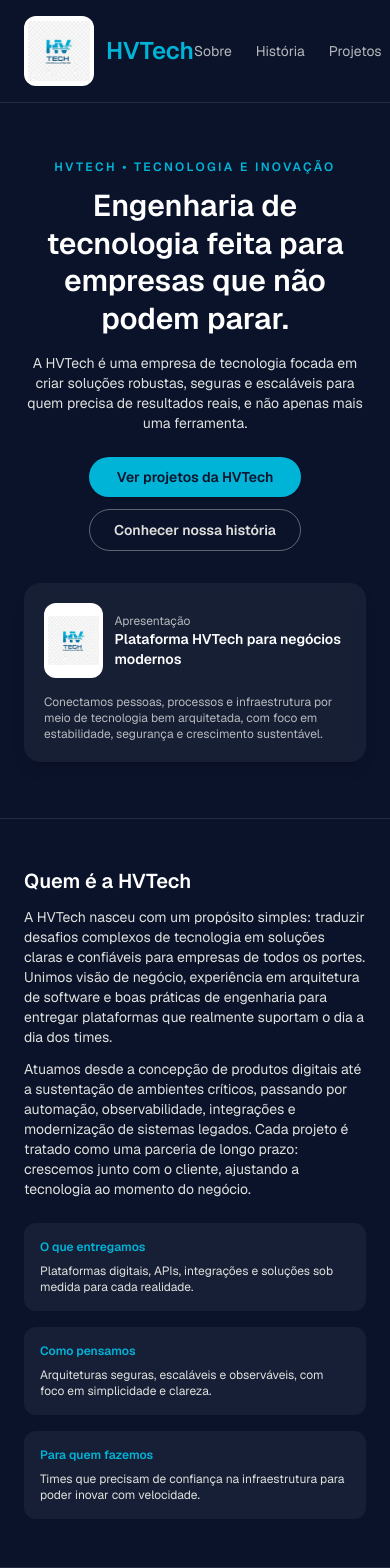
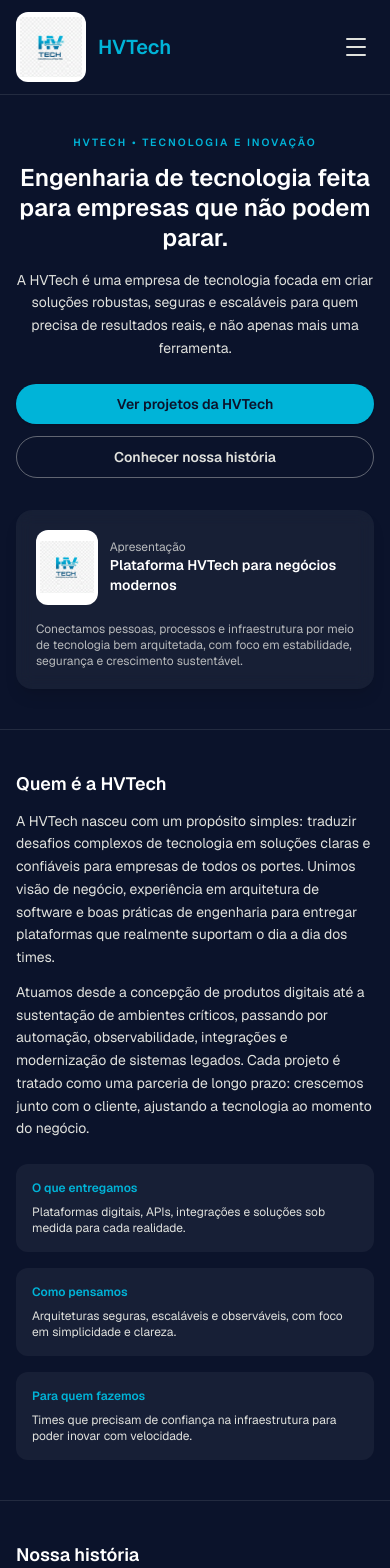
Before and after one commit to HenriqueNC-3/HVTech, a Next.js app in the folder hvtech/: page / in a window 390 px wide. Shown: the top 1568 px of the page. Built offline with nearby package versions, Linux system fonts and the light colour scheme.

Commit message:
Site está responsivo

```diff
--- a/hvtech/app/globals.css
+++ b/hvtech/app/globals.css
@@ -23,4 +23,15 @@ body {
   background: var(--background);
   color: var(--foreground);
   font-family: Arial, Helvetica, sans-serif;
+  margin: 0;
+  padding: 0;
+  min-height: 100vh;
+  -webkit-font-smoothing: antialiased;
+  text-rendering: optimizeLegibility;
 }
+
+img {
+  max-width: 100%;
+  height: auto;
+  display: block;
+}
--- a/hvtech/app/page.tsx
+++ b/hvtech/app/page.tsx
@@ -1,46 +1,111 @@
+ "use client";
+
+import { useState } from "react";
 import Footer from "@/components/diretosautorais";
 import Logo from "@/components/Logo";
 import AnimatedSection from "@/components/AnimatedSection";
 
 export default function Home() {
+  const [isMenuOpen, setIsMenuOpen] = useState(false);
+
   return (
     <div className="flex min-h-screen flex-col bg-[#0B132B] font-sans text-[#E0E1DD]">
-      <header className="flex items-center justify-between border-b border-white/10 px-6 py-4">
-        <a href="/" className="flex items-center gap-3 transition-transform duration-300 hover:scale-105">
+      <header className="border-b border-white/10 px-4 py-3 sm:px-6 sm:py-4">
+        <div className="mx-auto flex max-w-5xl items-center justify-between">
+          <a
+            href="/"
+            className="flex items-center gap-3 transition-transform duration-300 hover:scale-105"
+          >
             <Logo size="sm" />
-          <span className="text-2xl font-semibold text-[#00B4D8]">HVTech</span>
+            <span className="text-xl font-semibold text-[#00B4D8] sm:text-2xl">
+              HVTech
+            </span>
           </a>
-        <nav className="flex gap-6 text-sm">
-          <a href="#apresentacao" className="text-[#E0E1DD]/80 transition-colors duration-300 hover:text-white">
+
+          {/* Navegação desktop */}
+          <nav className="hidden gap-6 text-sm md:flex">
+            <a
+              href="#apresentacao"
+              className="text-[#E0E1DD]/80 transition-colors duration-300 hover:text-white"
+            >
               Sobre
             </a>
-          <a href="#historia" className="text-[#E0E1DD]/80 transition-colors duration-300 hover:text-white">
+            <a
+              href="#historia"
+              className="text-[#E0E1DD]/80 transition-colors duration-300 hover:text-white"
+            >
               História
             </a>
-          <a href="/projetos" className="text-[#E0E1DD]/80 transition-colors duration-300 hover:text-white">
+            <a
+              href="/projetos"
+              className="text-[#E0E1DD]/80 transition-colors duration-300 hover:text-white"
+            >
               Projetos
             </a>
           </nav>
+
+          {/* Botão menu mobile */}
+          <button
+            type="button"
+            className="inline-flex items-center justify-center rounded-md p-2 text-[#E0E1DD] hover:bg-white/5 focus:outline-none focus:ring-2 focus:ring-[#00B4D8] md:hidden"
+            aria-label="Abrir menu de navegação"
+            onClick={() => setIsMenuOpen((open) => !open)}
+          >
+            <span className="sr-only">Abrir menu</span>
+            <div className="flex flex-col gap-1.5">
+              <span className="block h-0.5 w-5 rounded-full bg-current" />
+              <span className="block h-0.5 w-5 rounded-full bg-current" />
+              <span className="block h-0.5 w-5 rounded-full bg-current" />
+            </div>
+          </button>
+        </div>
+
+        {/* Menu mobile */}
+        {isMenuOpen && (
+          <nav className="mt-3 flex flex-col gap-2 border-t border-white/10 pt-3 text-sm md:hidden">
+            <a
+              href="#apresentacao"
+              className="px-2 py-1 text-[#E0E1DD]/90 transition-colors duration-200 hover:bg-white/5"
+              onClick={() => setIsMenuOpen(false)}
+            >
+              Sobre
+            </a>
+            <a
+              href="#historia"
+              className="px-2 py-1 text-[#E0E1DD]/90 transition-colors duration-200 hover:bg-white/5"
+              onClick={() => setIsMenuOpen(false)}
+            >
+              História
+            </a>
+            <a
+              href="/projetos"
+              className="px-2 py-1 text-[#E0E1DD]/90 transition-colors duration-200 hover:bg-white/5"
+              onClick={() => setIsMenuOpen(false)}
+            >
+              Projetos
+            </a>
+          </nav>
+        )}
       </header>
 
       <main className="flex-1">
         {/* Seção hero */}
-        <section className="px-6 py-14">
+        <section className="px-4 py-10 sm:px-6 sm:py-14">
           <div className="mx-auto max-w-5xl">
             <div className="flex flex-col items-center gap-8 md:flex-row md:items-center md:justify-between">
-              <AnimatedSection className="flex flex-col items-center text-center md:items-start md:text-left md:max-w-xl">
-                <p className="mb-3 text-xs font-semibold tracking-[0.2em] text-[#00B4D8] uppercase">
+              <AnimatedSection className="flex max-w-xl flex-col items-center text-center md:items-start md:text-left">
+                <p className="mb-3 text-[0.65rem] font-semibold uppercase tracking-[0.2em] text-[#00B4D8] sm:text-xs">
                   HVTECH • TECNOLOGIA E INOVAÇÃO
                 </p>
-                <h1 className="text-3xl font-semibold leading-tight text-white sm:text-4xl">
+                <h1 className="text-2xl font-semibold leading-tight text-white sm:text-3xl md:text-4xl">
                   Engenharia de tecnologia feita para empresas que não podem parar.
                 </h1>
-                <p className="mt-4 text-sm text-[#E0E1DD]">
+                <p className="mt-4 text-sm leading-relaxed text-[#E0E1DD] sm:text-base">
                   A HVTech é uma empresa de tecnologia focada em criar soluções
                   robustas, seguras e escaláveis para quem precisa de resultados
                   reais, e não apenas mais uma ferramenta.
                 </p>
-                <div className="mt-6 flex flex-col gap-3 sm:flex-row">
+                <div className="mt-6 flex w-full flex-col gap-3 sm:flex-row sm:justify-start">
                   <a
                     href="/projetos"
                     className="inline-flex items-center justify-center rounded-full bg-[#00B4D8] px-6 py-2.5 text-sm font-semibold text-[#0B132B] shadow-sm transition-all duration-300 hover:scale-105 hover:opacity-90"
@@ -56,8 +121,11 @@ export default function Home() {
                 </div>
               </AnimatedSection>
 
-              <AnimatedSection className="flex flex-col items-center gap-4 md:items-end" delay={0.2}>
-                <div className="rounded-2xl bg-white/5 p-5 shadow-lg backdrop-blur-sm transition-all duration-300 hover:bg-white/[0.07] hover:shadow-xl">
+              <AnimatedSection
+                className="flex w-full max-w-sm flex-col items-center gap-4 md:max-w-md md:items-end"
+                delay={0.2}
+              >
+                <div className="w-full rounded-2xl bg-white/5 p-5 shadow-lg backdrop-blur-sm transition-all duration-300 hover:bg-white/[0.07] hover:shadow-xl">
                   <div className="flex items-center gap-3">
                     <Logo size="md" />
                     <div>
@@ -81,14 +149,14 @@ export default function Home() {
         {/* Apresentação institucional da empresa */}
         <section
           id="apresentacao"
-          className="border-t border-white/10 bg-[#0B132B] px-6 py-12"
+          className="border-t border-white/10 bg-[#0B132B] px-4 py-10 sm:px-6 sm:py-12"
         >
           <div className="mx-auto max-w-5xl">
             <AnimatedSection>
-            <h2 className="text-xl font-semibold text-white">
+            <h2 className="text-lg font-semibold text-white sm:text-xl">
               Quem é a HVTech
             </h2>
-            <p className="mt-3 text-sm text-[#E0E1DD]">
+            <p className="mt-3 text-sm leading-relaxed text-[#E0E1DD] sm:text-base">
               A HVTech nasceu com um propósito simples: traduzir desafios
               complexos de tecnologia em soluções claras e confiáveis para
               empresas de todos os portes. Unimos visão de negócio, experiência
@@ -96,14 +164,14 @@ export default function Home() {
               entregar plataformas que realmente suportam o dia a dia dos
               times.
             </p>
-            <p className="mt-3 text-sm text-[#E0E1DD]">
+            <p className="mt-3 text-sm leading-relaxed text-[#E0E1DD] sm:text-base">
               Atuamos desde a concepção de produtos digitais até a sustentação
               de ambientes críticos, passando por automação, observabilidade,
               integrações e modernização de sistemas legados. Cada projeto é
               tratado como uma parceria de longo prazo: crescemos junto com o
               cliente, ajustando a tecnologia ao momento do negócio.
             </p>
-            <div className="mt-6 grid gap-4 text-sm md:grid-cols-3">
+            <div className="mt-6 grid gap-4 text-sm sm:grid-cols-2 lg:grid-cols-3">
               <AnimatedSection delay={0.1}>
               <div className="rounded-xl bg-white/5 p-4 transition-all duration-300 hover:bg-white/8 hover:scale-[1.02]">
                 <p className="text-xs font-semibold text-[#00B4D8]">
@@ -145,14 +213,14 @@ export default function Home() {
         {/* História da empresa – narrativa em formato de linha do tempo simples */}
         <section
           id="historia"
-          className="border-t border-white/10 bg-[#0B132B] px-6 py-12"
+          className="border-t border-white/10 bg-[#0B132B] px-4 py-10 sm:px-6 sm:py-12"
         >
           <div className="mx-auto max-w-5xl">
             <AnimatedSection>
-            <h2 className="text-xl font-semibold text-white">
+            <h2 className="text-lg font-semibold text-white sm:text-xl">
               Nossa história
             </h2>
-            <p className="mt-3 text-sm text-[#E0E1DD]">
+            <p className="mt-3 text-sm leading-relaxed text-[#E0E1DD] sm:text-base">
               A história da HVTech começou com um incômodo: ver empresas
               dependendo de soluções genéricas que não entendiam o contexto do
               negócio. Profissionais de tecnologia com experiência em diferentes
@@ -163,15 +231,15 @@ export default function Home() {
 
             <div className="mt-8 space-y-6">
               <AnimatedSection delay={0.1}>
-              <div className="flex gap-4 rounded-xl p-3 transition-all duration-300 hover:bg-white/5">
-                <div className="mt-1 h-8 w-8 shrink-0 rounded-full bg-[#00B4D8]/20 text-center text-xs font-semibold text-[#00B4D8] flex items-center justify-center">
+              <div className="flex flex-col gap-3 rounded-xl p-3 transition-all duration-300 hover:bg-white/5 sm:flex-row">
+                <div className="mt-1 flex h-8 w-8 shrink-0 items-center justify-center rounded-full bg-[#00B4D8]/20 text-center text-xs font-semibold text-[#00B4D8]">
                   1
                 </div>
                 <div>
-                  <p className="text-sm font-semibold text-white">
+                  <p className="text-sm font-semibold text-white sm:text-base">
                     Fundação e primeiros projetos
                   </p>
-                  <p className="mt-1 text-xs text-[#E0E1DD]">
+                  <p className="mt-1 text-xs leading-relaxed text-[#E0E1DD] sm:text-sm">
                     Nos primeiros anos, a HVTech atuou em projetos enxutos,
                     muitas vezes reestruturando ambientes críticos que haviam
                     crescido sem planejamento. Essa fase consolidou nossa postura
@@ -183,15 +251,15 @@ export default function Home() {
               </AnimatedSection>
 
               <AnimatedSection delay={0.2}>
-              <div className="flex gap-4 rounded-xl p-3 transition-all duration-300 hover:bg-white/5">
-                <div className="mt-1 h-8 w-8 shrink-0 rounded-full bg-[#00B4D8]/20 text-center text-xs font-semibold text-[#00B4D8] flex items-center justify-center">
+              <div className="flex flex-col gap-3 rounded-xl p-3 transition-all duration-300 hover:bg-white/5 sm:flex-row">
+                <div className="mt-1 flex h-8 w-8 shrink-0 items-center justify-center rounded-full bg-[#00B4D8]/20 text-center text-xs font-semibold text-[#00B4D8]">
                   2
                 </div>
                 <div>
-                  <p className="text-sm font-semibold text-white">
+                  <p className="text-sm font-semibold text-white sm:text-base">
                     Crescimento e especialização
                   </p>
-                  <p className="mt-1 text-xs text-[#E0E1DD]">
+                  <p className="mt-1 text-xs leading-relaxed text-[#E0E1DD] sm:text-sm">
                     Com o aumento da demanda, passamos a estruturar squads focados
                     em plataformas digitais, observabilidade, automação e
                     modernização de legado. A empresa se consolidou como parceira
@@ -203,15 +271,15 @@ export default function Home() {
               </AnimatedSection>
 
               <AnimatedSection delay={0.3}>
-              <div className="flex gap-4 rounded-xl p-3 transition-all duration-300 hover:bg-white/5">
-                <div className="mt-1 h-8 w-8 shrink-0 rounded-full bg-[#00B4D8]/20 text-center text-xs font-semibold text-[#00B4D8] flex items-center justify-center">
+              <div className="flex flex-col gap-3 rounded-xl p-3 transition-all duration-300 hover:bg-white/5 sm:flex-row">
+                <div className="mt-1 flex h-8 w-8 shrink-0 items-center justify-center rounded-full bg-[#00B4D8]/20 text-center text-xs font-semibold text-[#00B4D8]">
                   3
                 </div>
                 <div>
-                  <p className="text-sm font-semibold text-white">
+                  <p className="text-sm font-semibold text-white sm:text-base">
                     Hoje e os próximos passos
                   </p>
-                  <p className="mt-1 text-xs text-[#E0E1DD]">
+                  <p className="mt-1 text-xs leading-relaxed text-[#E0E1DD] sm:text-sm">
                     Hoje, a HVTech atua como parceira de confiança em projetos
                     que vão de ambientes on-premise a arquiteturas cloud e
                     híbridas. Nosso foco continua o mesmo: usar tecnologia como
--- /dev/null
+++ b/hvtech/react-shim.d.ts
@@ -0,0 +1,19 @@
+declare module "react" {
+  // Mínimo necessário para o TypeScript do editor parar de acusar erro
+  export type ReactNode = any;
+  export function useState<S = any>(
+    initialState: S | (() => S)
+  ): [S, (value: S | ((prev: S) => S)) => void];
+}
+
+declare module "react/jsx-runtime" {
+  export const jsx: any;
+  export const jsxs: any;
+  export const Fragment: any;
+}
+
+declare namespace JSX {
+  interface IntrinsicElements {
+    [elemName: string]: any;
+  }
+}
```
Also changed, not shown: hvtech/app/projetos/page.tsx (+46 -27 lines), hvtech/package.json (+4 -4 lines), 1 other file (tests, documents, lock files or other folders). Lines whose indentation alone changed are shown as unchanged.
